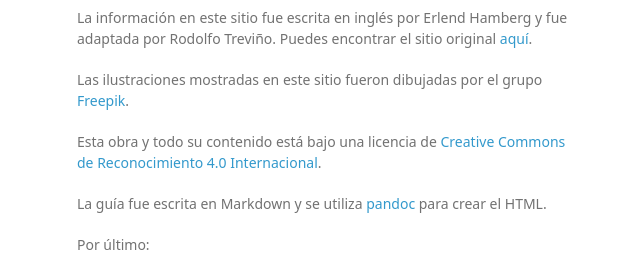
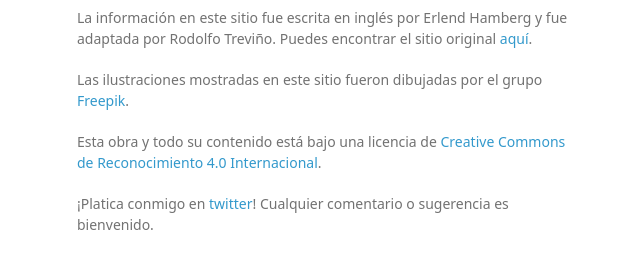
Before and after one commit to rdlfo/GTD-en-12-minutos, a plain HTML site: page index.html in a window 1280 px wide. Shown: the part 9821-10081 px from the top of the page, without its empty margins (493-1133 px from the left). Drawn offline with Linux system fonts and the light colour scheme; a web font is replaced by a local one.

Commit message:
A dormir

```diff
--- a/index.html
+++ b/index.html
@@ -400,13 +400,8 @@ adaptada por Rodolfo Treviño. Puedes encontrar el sitio original <a href="hambe
 <p>Esta obra y todo su contenido está bajo una licencia de
 <a href="http://creativecommons.org/licenses/by/4.0/">Creative Commons de Reconocimiento 4.0 Internacional</a>.</p>
 
-<p>La guía fue escrita en Markdown y se utiliza
-<a href="http://pandoc.org/">pandoc</a> para crear el HTML.</p>
-
-<p>Por último:</p>
-
 <p>¡Platica conmigo en <a href="www.twitter.com/r_dlfo">twitter</a>!
-Cualquier comentario o sugerencias es bienvenido.</p>
+Cualquier comentario o sugerencia es bienvenido.</p>
 
 <p>:)</p>
 
```
